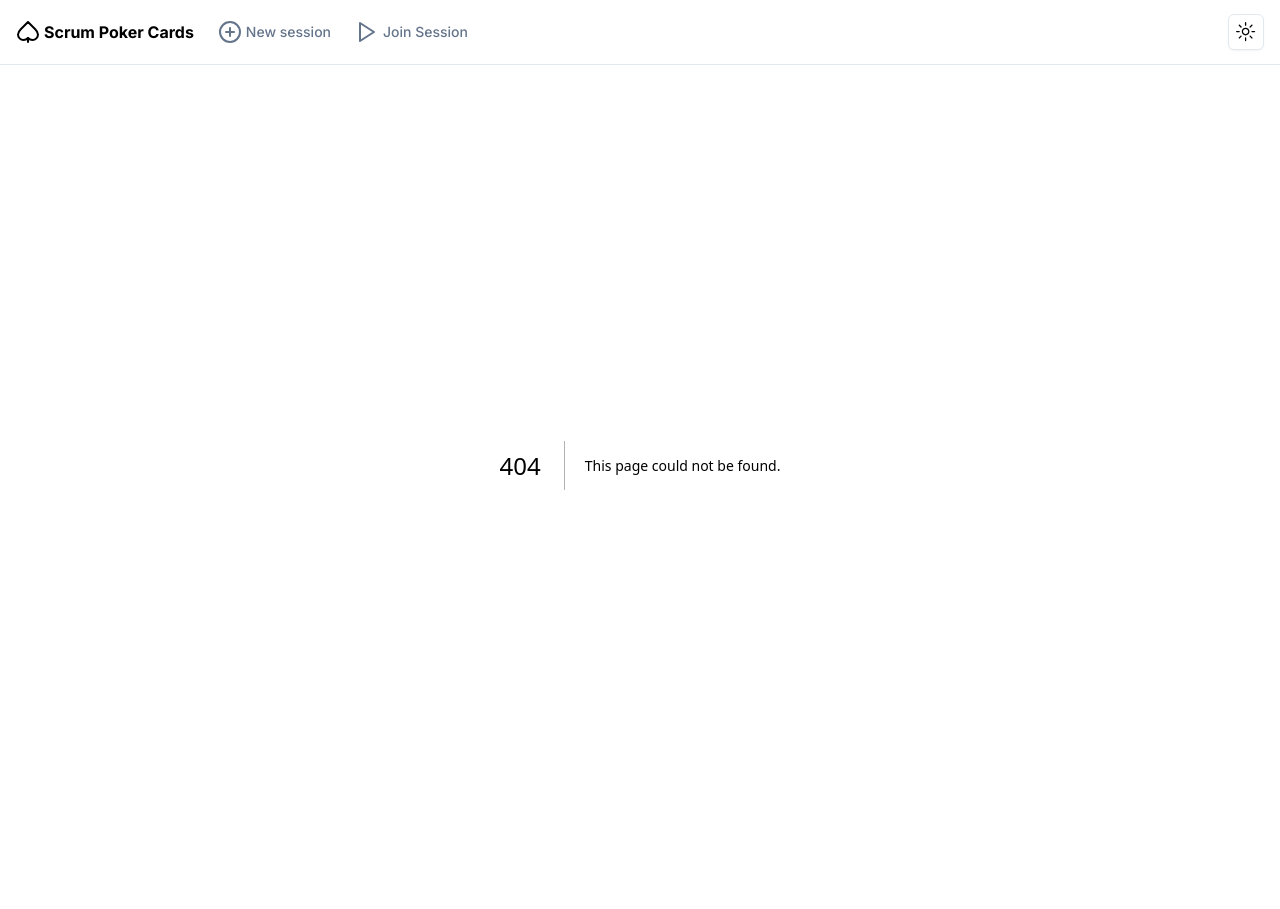
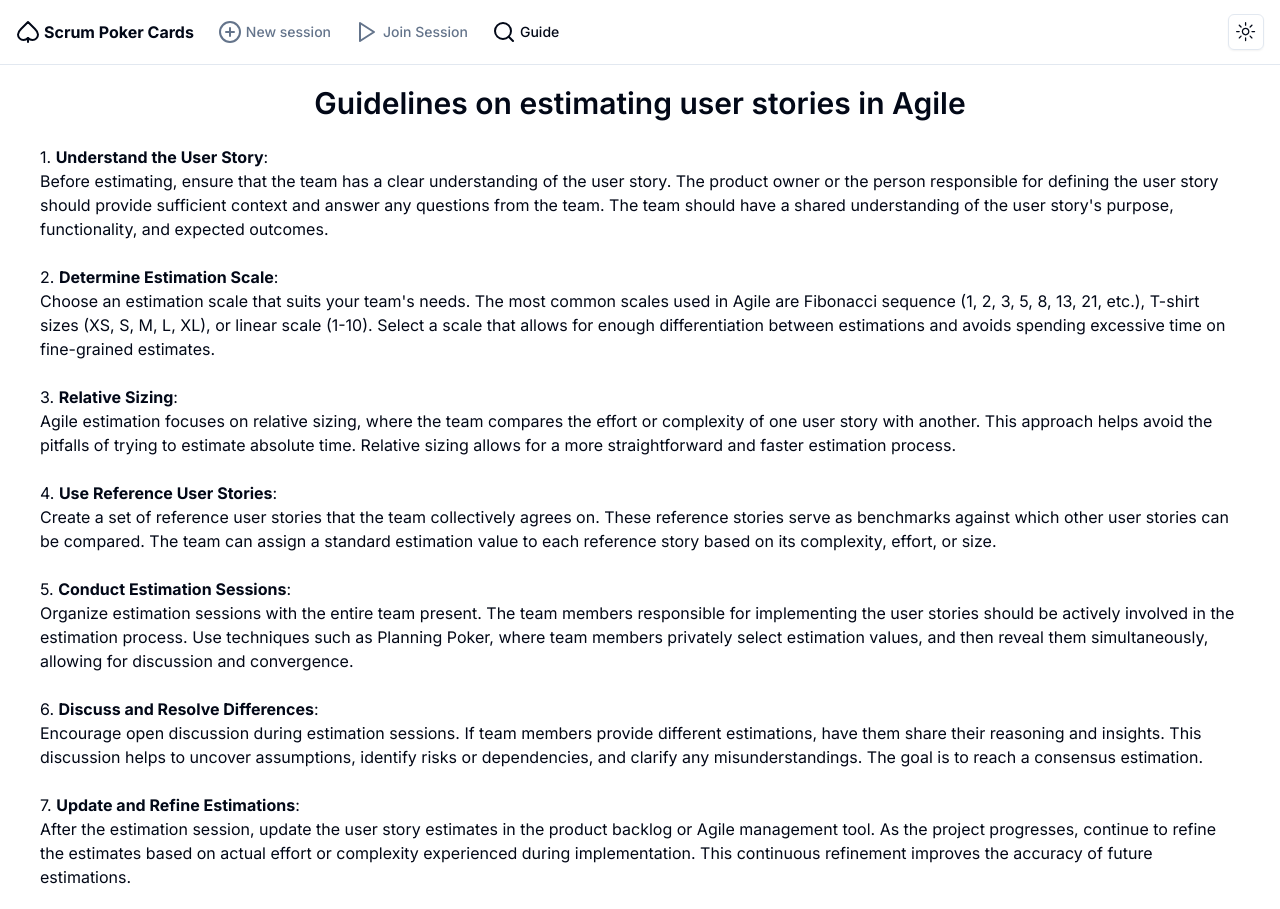
Before and after one commit to gustavobgt/planningpokeroline, a Next.js app: page /guide in a window 1280 px wide. Before the commit this address had no page. Before the commit the page ends 865 px from the top, so only its background shows below. Built offline with nearby package versions, Linux system fonts and the light colour scheme.

Commit message:
feat: add guide page

```diff
--- /dev/null
+++ b/src/app/guide/page.tsx
@@ -0,0 +1,59 @@
+export default function GuidePage() {
+  return (
+    <main>
+      <div className="py-5 px-10 max-w-[1440px] mx-auto">
+        <h1 className="text-3xl font-semibold text-center">Guidelines on estimating user stories in Agile</h1>
+        <br />
+        <p>
+          1. <b>Understand the User Story</b>:<br></br>
+          Before estimating, ensure that the team has a clear understanding of
+          the user story. The product owner or the person responsible for
+          defining the user story should provide sufficient context and answer
+          any questions from the team. The team should have a shared
+          understanding of the user {`story's`} purpose, functionality, and
+          expected outcomes.
+          <br /> <br />
+          2. <b>Determine Estimation Scale</b>:<br></br> Choose an estimation
+          scale that suits your {`team's`} needs. The most common scales used in
+          Agile are Fibonacci sequence (1, 2, 3, 5, 8, 13, 21, etc.), T-shirt
+          sizes (XS, S, M, L, XL), or linear scale (1-10). Select a scale that
+          allows for enough differentiation between estimations and avoids
+          spending excessive time on fine-grained estimates.
+          <br /> <br />
+          3. <b>Relative Sizing</b>:<br></br>Agile estimation focuses on
+          relative sizing, where the team compares the effort or complexity of
+          one user story with another. This approach helps avoid the pitfalls of
+          trying to estimate absolute time. Relative sizing allows for a more
+          straightforward and faster estimation process.
+          <br /> <br />
+          4. <b>Use Reference User Stories</b>:<br></br> Create a set of
+          reference user stories that the team collectively agrees on. These
+          reference stories serve as benchmarks against which other user stories
+          can be compared. The team can assign a standard estimation value to
+          each reference story based on its complexity, effort, or size.
+          <br /> <br />
+          5. <b>Conduct Estimation Sessions</b>:<br></br> Organize estimation
+          sessions with the entire team present. The team members responsible
+          for implementing the user stories should be actively involved in the
+          estimation process. Use techniques such as Planning Poker, where team
+          members privately select estimation values, and then reveal them
+          simultaneously, allowing for discussion and convergence.
+          <br /> <br />
+          6. <b>Discuss and Resolve Differences</b>:<br></br> Encourage open
+          discussion during estimation sessions. If team members provide
+          different estimations, have them share their reasoning and insights.
+          This discussion helps to uncover assumptions, identify risks or
+          dependencies, and clarify any misunderstandings. The goal is to reach
+          a consensus estimation.
+          <br /> <br />
+          7. <b>Update and Refine Estimations</b>:<br></br> After the estimation
+          session, update the user story estimates in the product backlog or
+          Agile management tool. As the project progresses, continue to refine
+          the estimates based on actual effort or complexity experienced during
+          implementation. This continuous refinement improves the accuracy of
+          future estimations.
+        </p>
+      </div>
+    </main>
+  );
+}
--- a/src/components/header/components/main-nav.tsx
+++ b/src/components/header/components/main-nav.tsx
@@ -1,7 +1,7 @@
 "use client";
 
 import NextLink from "next/link";
-import { Play, PlusCircle } from "lucide-react";
+import { Play, PlusCircle, Search } from "lucide-react";
 import { usePathname } from "next/navigation";
 
 import { cn } from "@/lib/utils";
@@ -35,6 +35,15 @@
         <Play className="mr-1" />
         Join Session
       </NextLink>
+      <NextLink
+        href="/guide"
+        className={`${
+          !(pathname === "/guide") ? "text-muted-foreground" : ""
+        } inline-flex items-center text-sm font-medium transition-colors hover:text-primary`}
+      >
+        <Search className="mr-1" />
+        Guide
+      </NextLink>
     </nav>
   );
 }
```
